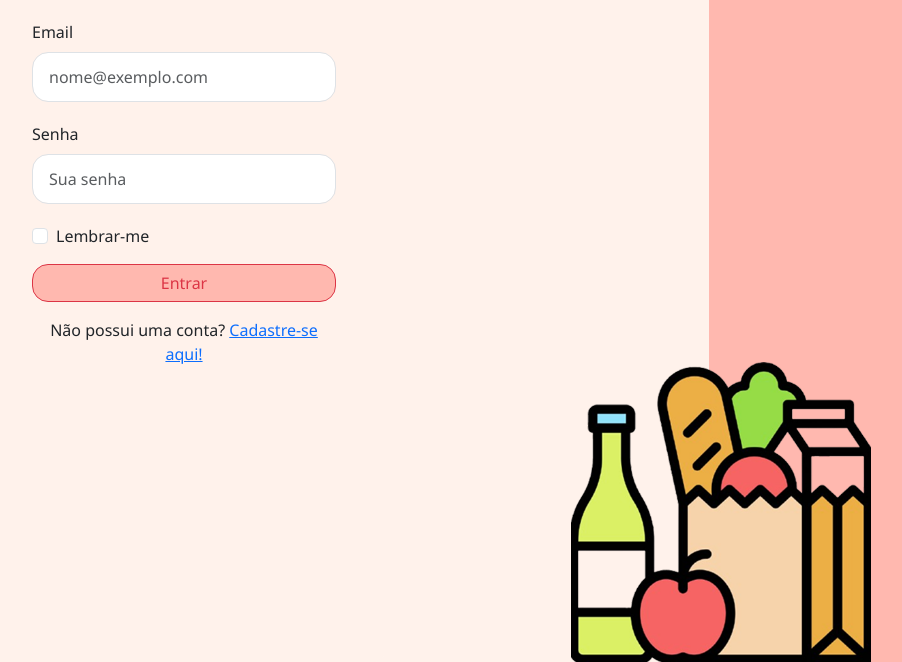
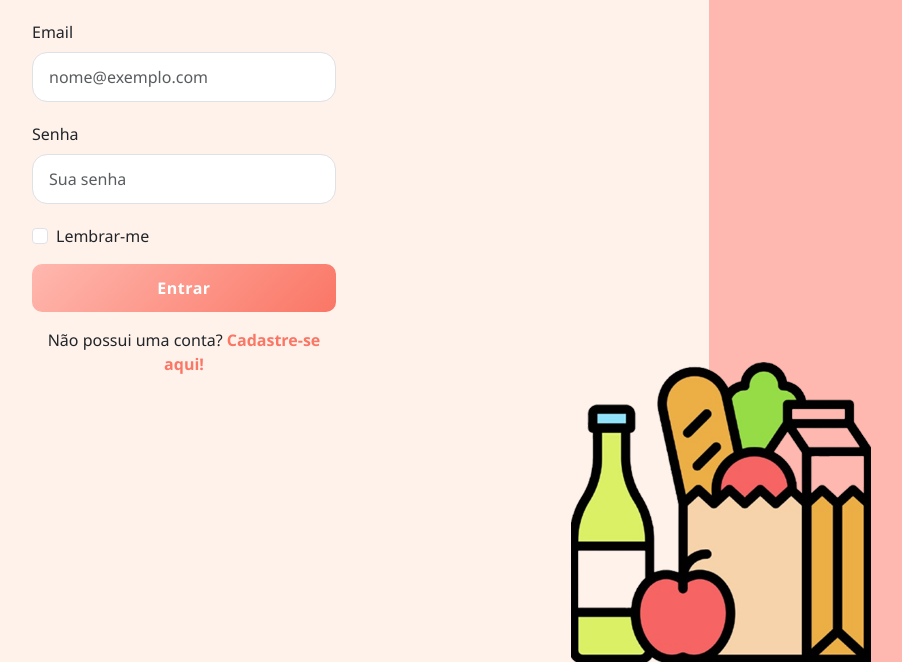
Before and after one commit to rafaelmorbeck/fork-rafael-berganota, a plain HTML site: page index.html in a window 1280 px wide. Shown: the part 138-800 px from the top of the page, without its empty margins (144-1046 px from the left). Drawn offline with nearby package versions, Linux system fonts and the light colour scheme.

Commit message:
register

```diff
--- a/index.css
+++ b/index.css
@@ -79,10 +79,6 @@ body, html {
     right: -200px;
 }
 
-.btn {
-    background-color: #FFB8AF;
-}
-
 .graphic-container {
     position: relative;
     height: 100%;
@@ -140,7 +136,7 @@ body, html {
 }
 
 .form-control {
-    border-radius: 10px;
+    border-radius: 15px;
     padding: 0.75rem 1rem;
     margin-bottom: 1.25rem;
     transition: all 0.3s;
--- a/index.html
+++ b/index.html
@@ -17,19 +17,19 @@
                         <form>
                             <div class="mb-3">
                                 <label for="email" class="form-label">Email</label>
-                                <input type="email" class="form-control rounded-4" id="email" placeholder="nome@exemplo.com">
+                                <input type="email" class="form-control" id="email" placeholder="nome@exemplo.com">
                             </div>
                             <div class="mb-3">
                                 <label for="password" class="form-label">Senha</label>
-                                <input type="password" class="form-control rounded-4 id="password" placeholder="Sua senha">
+                                <input type="password" class="form-control id="password" placeholder="Sua senha">
                             </div>
                             <div class="mb-3 form-check">
                                 <input type="checkbox" class="form-check-input" id="remember">
                                 <label class="form-check-label" for="remember">Lembrar-me</label>
                             </div>
-                            <button type="submit" class="btn btn-outline-danger w-100 rounded-4">Entrar</button>
+                            <button type="submit" class="btn btn-register w-100 text-white">Entrar</button>
                         </form>
-                        <p class="mt-3 text-center">Não possui uma conta? <a href="/cadastro.html">Cadastre-se aqui!</a><p>
+                        <p class="mt-3 text-center">Não possui uma conta? <a href="/cadastro.html" class="login-link">Cadastre-se aqui!</a><p>
                     </div>
             </div>
 
```
Also changed, not shown: cadastro.html (+2 -7 lines).
